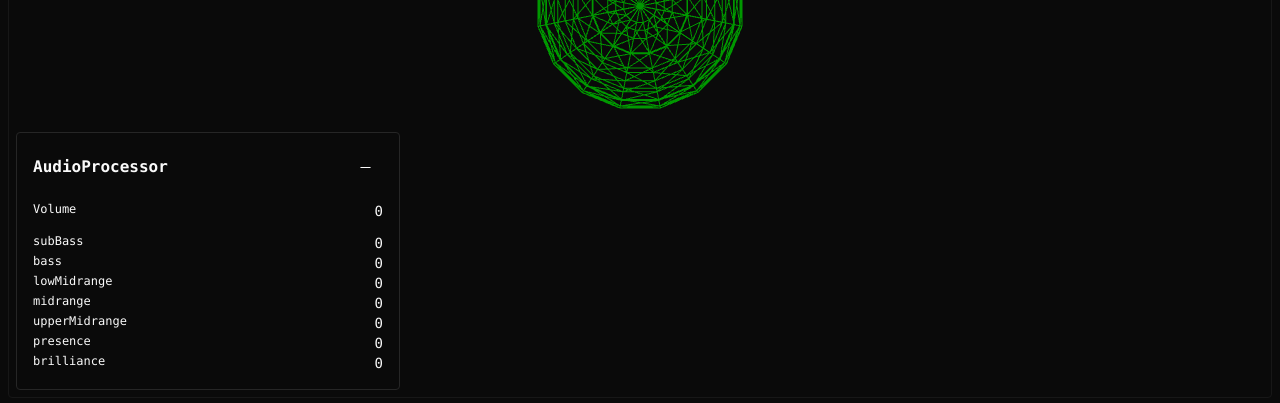
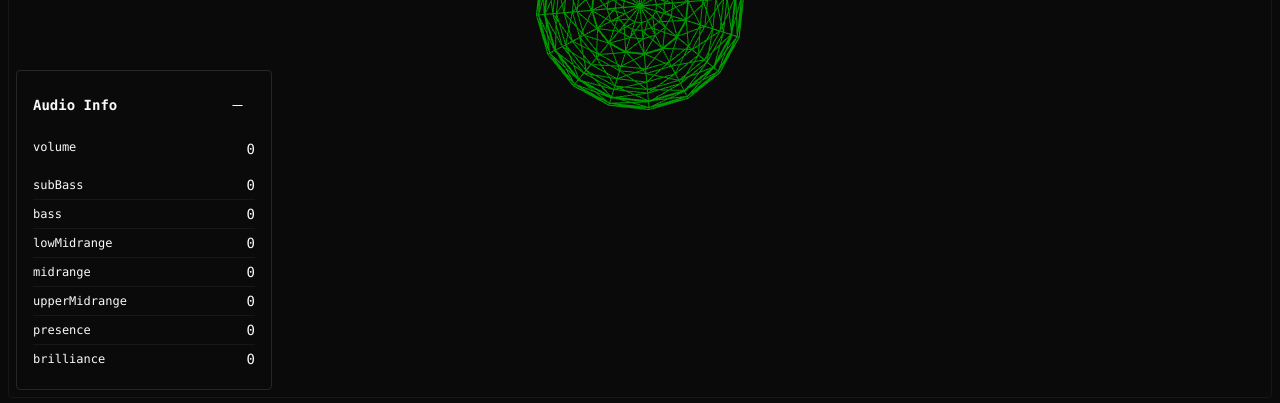
Before and after one commit to kalynbeach/wave-visions, a Next.js app: page / in a window 1280 px wide. Shown: the part 394-797 px from the top of the page. Built offline with nearby package versions, Linux system fonts and the light colour scheme; no server answers.

Commit message:
rename audio-processor component as audio-info, update styles

```diff
--- a/src/app/layout.tsx
+++ b/src/app/layout.tsx
@@ -9,7 +9,7 @@ import { AudioFrequenciesProvider } from "./audio-frequencies-context";
 import { AudioWaveformProvider } from "./audio-waveform-context";
 import { VisionsProvider } from "./visions-context";
 import Header from "@/components/header";
-import AudioProcessor from "@/components/audio-processor";
+import AudioInfo from "@/components/audio-info";
 
 const inter = Inter({ subsets: ["latin"] });
 
@@ -36,7 +36,7 @@ export default function RootLayout({
                       <body className={`${inter.className} dark w-screen h-screen p-2`}>
                         <div className="relative w-full h-full flex flex-col">
                           <Header />
-                          <AudioProcessor />
+                          <AudioInfo />
                           <main className="absolute w-full h-full">
                             {children}
                           </main>
--- a/src/components/audio-processor.tsx
+++ b/src/components/audio-info.tsx
@@ -7,7 +7,7 @@ import { useAudioFrequencies } from "@/app/audio-frequencies-context";
 import { Button } from "@/components/ui/button";
 import { MinusIcon, PlusIcon } from "@radix-ui/react-icons";
 
-export default function AudioProcessor() {
+export default function AudioInfo() {
   const [audioProcessor] = useAudioProcessor();
   const [audioVolume] = useAudioVolume(audioProcessor);
   const [audioFrequencies] = useAudioFrequencies(audioProcessor);
@@ -18,9 +18,9 @@ export default function AudioProcessor() {
   }
 
   return (
-    <div className="audio-processor z-50 md:w-96 m-2 mt-auto p-4 flex flex-col gap-4 bg-background border rounded-sm">
+    <div className="audio-processor z-50 md:w-64 m-2 mt-auto p-4 flex flex-col gap-4 bg-background border rounded-sm">
       <div className="w-full flex flex-row items-center justify-between">
-        <span className="font-mono font-semibold">AudioProcessor</span>
+        <span className="font-mono font-bold text-sm">Audio Info</span>
         <Button onClick={toggleMinimize} className="rounded-sm" variant="ghost" size="icon" aria-label="Minimize AudioProcessor Button">
           {isMinimized ? <PlusIcon /> : <MinusIcon />}
         </Button>
@@ -28,14 +28,14 @@ export default function AudioProcessor() {
       { !isMinimized && (
         <div className="w-full flex flex-col justify-between gap-3">
           <div className="flex flex-row justify-between gap-2">
-            <p className="font-mono text-xs">Volume</p>
-            <p className="font-mono text-sm">{audioVolume}</p>
+            <p className="text-xs font-mono font-medium">volume</p>
+            <p className="text-sm font-mono">{audioVolume}</p>
           </div>
-          <div className="flex flex-col">
+          <div className="flex flex-col divide-y divide-neutral-900">
             {Object.entries(audioFrequencies).map((frequency, index) => (
-              <div key={index} className="flex flex-row justify-between gap-2">
-                <span className="font-mono text-xs">{frequency[0]}</span>
-                <span className="font-mono text-sm">{frequency[1]}</span>
+              <div key={index} className="py-1 flex flex-row justify-between items-center">
+                <span className="text-xs font-mono font-medium">{frequency[0]}</span>
+                <span className="text-sm font-mono">{frequency[1]}</span>
               </div>
             ))}
           </div>
--- a/src/components/sphere.tsx
+++ b/src/components/sphere.tsx
@@ -13,18 +13,20 @@ export default function Sphere(props: Props) {
 
   useFrame((state, delta) => {
     ref.current.rotation.x = 1.57;
+    ref.current.rotation.y -= 0.00093;
 
     if (props.volume) {
       const _scale = Math.max(props.volume * 0.024, 1)
       ref.current.scale.x = _scale;
       ref.current.scale.y = _scale;
       ref.current.scale.z = _scale;
-      ref.current.rotation.y -= _scale * 0.003;
+      // ref.current.rotation.y -= 0.003;
+      // ref.current.rotation.y -= _scale * 0.003;
     } else {
       ref.current.scale.x = 1;
       ref.current.scale.y = 1;
       ref.current.scale.z = 1;
-      ref.current.rotation.y -= 0.003;
+      // ref.current.rotation.y -= 0.003;
     }
   });
 
```
